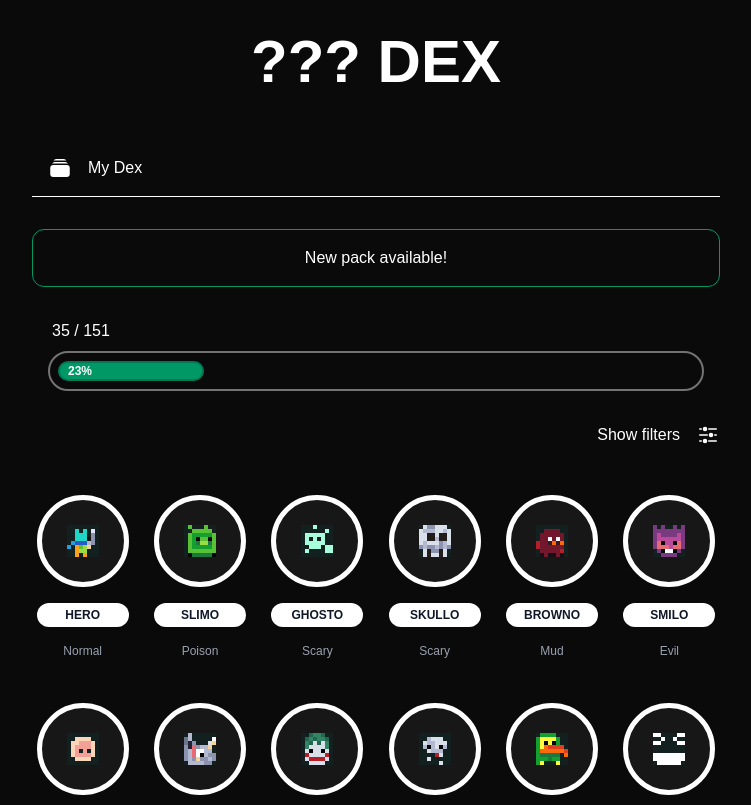
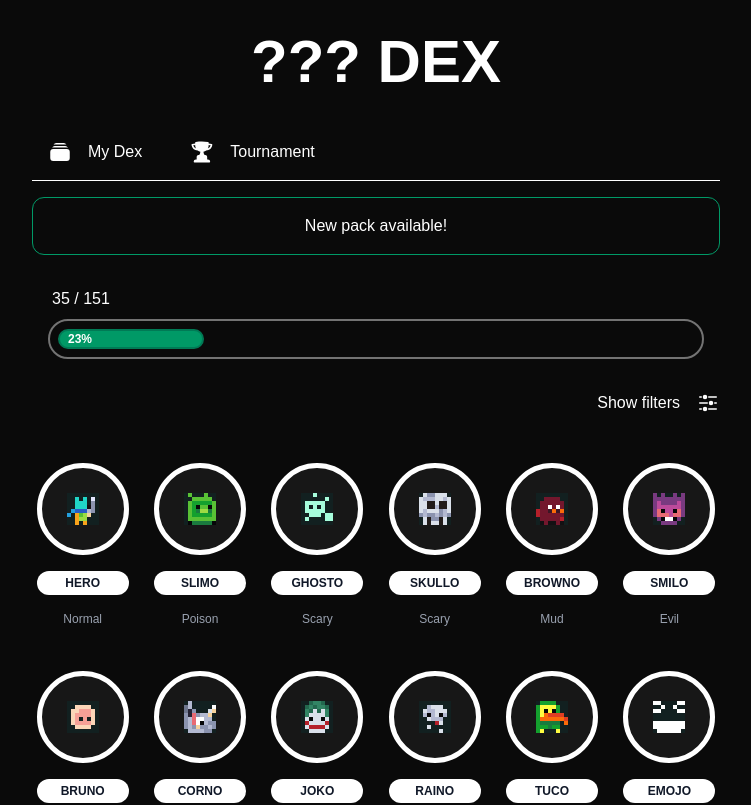
Before and after one commit to trick0/ny2u-dex, a Vue app: page / in a window 1280 px wide. Shown: the top 805 px of the page, without its empty margins (264-1015 px from the left). Built offline with nearby package versions, Linux system fonts and the light colour scheme.

Commit message:
added tournament; back button

```diff
--- a/src/Views/MainView.vue
+++ b/src/Views/MainView.vue
@@ -1,11 +1,13 @@
 <template>
     <div>
-        <RouterLink :to="'my'">
-            <div class="mb-8 m-auto flex p-4 border-b cursor-pointer">
-                <RectangleStackIcon class="size-6 mr-4" />
-                My Dex
-            </div>
-        </RouterLink>
+        <div class="flex border-b">
+            <RouterLink v-for="route of routes" :to="route.to">
+                <div class="mb-4 m-auto flex px-4 mr-4 cursor-pointer">
+                    <component :is="route.icon" class="size-6 mr-4" />
+                    {{ route.label }}
+                </div>
+            </RouterLink>
+        </div>
         <Pack />
         <Completion />
         <SearchBar />
@@ -17,6 +19,11 @@ import BouncerList from '@/components/BouncerList.vue';
 import Completion from '@/components/Completion.vue';
 import Pack from '@/components/Pack.vue';
 import SearchBar from '@/components/SearchBar.vue';
-import { RectangleStackIcon } from '@heroicons/vue/24/solid';
+import { RectangleStackIcon, TrophyIcon } from '@heroicons/vue/24/solid';
 import type { RouterLink } from 'vue-router';
+
+const routes = [
+    { label: 'My Dex', to: 'my', icon: RectangleStackIcon },
+    { label: 'Tournament', to: 'tournament', icon: TrophyIcon }
+]
 </script>
--- a/src/Views/MyDexView.vue
+++ b/src/Views/MyDexView.vue
@@ -1,11 +1,6 @@
 <template>
     <div class="mydex-container">
-        <RouterLink :to="'/'">
-            <div @click="dexVisibility = true" class="mb-8 m-auto flex p-4 border-b cursor-pointer">
-                <ArrowLeftCircleIcon class="size-6 mr-4" />
-                Back
-            </div>
-        </RouterLink>
+        <BackButton />
 
         <div class="m-auto">
             <div
@@ -17,10 +12,10 @@
     </div>
 </template>
 <script setup lang="ts">
+import BackButton from '@/components/BackButton.vue';
 import type { BouncerType } from '@/models/models';
 import { useBouncerStore } from '@/stores/bouncer';
 import { usePackStore } from '@/stores/pack';
-import { ArrowLeftCircleIcon } from '@heroicons/vue/24/solid';
 import { computed, onMounted, ref, watch } from 'vue';
 import Bouncer from '../components/Bouncer.vue';
 const packStore = usePackStore();
--- /dev/null
+++ b/src/Views/Tournament.vue
@@ -0,0 +1,13 @@
+<template>
+    <div class="mydex-container">
+        <BackButton />
+
+        <div class="m-auto border">
+            <Tournament />
+        </div>
+    </div>
+</template>
+<script setup lang="ts">
+import BackButton from '@/components/BackButton.vue';
+import Tournament from '@/components/Tournament.vue';
+</script>
--- /dev/null
+++ b/src/components/BackButton.vue
@@ -0,0 +1,14 @@
+<template>
+    <RouterLink :to="'/'">
+        <div class="mb-4 pb-4 m-auto flex px-4 mr-4 cursor-pointer border-b">
+            <ArrowLeftCircleIcon class="size-6 mr-4" />
+            Back
+        </div>
+    </RouterLink>
+</template>
+
+<script setup lang="ts">
+import { ArrowLeftCircleIcon } from '@heroicons/vue/24/solid';
+
+
+</script>
--- /dev/null
+++ b/src/components/Tournament.vue
@@ -0,0 +1,6 @@
+<template>
+    <iframe src="https://challonge.com/ntyy_thebounce_1/module" width="100%" height="500" frameborder="0"
+        scrolling="auto" allowtransparency="true"></iframe>
+</template>
+<script setup lang="ts">
+</script>
--- a/src/router/index.ts
+++ b/src/router/index.ts
@@ -1,16 +1,24 @@
 import MainView from '@/Views/MainView.vue'
 import MyDex from '@/Views/MyDexView.vue'
+import Tournament from '@/Views/Tournament.vue'
 import { createRouter, createWebHistory } from 'vue-router'
 
 const router = createRouter({
   history: createWebHistory(import.meta.env.BASE_URL),
-  routes: [{
-    path: "/my",
-    component: MyDex
-  }, {
-    path: "/",
-    component: MainView
-  }],
+  routes: [
+    {
+      path: "/",
+      component: MainView
+    },
+    {
+      path: "/my",
+      component: MyDex
+    },
+    {
+      path: "/tournament",
+      component: Tournament
+    }
+  ],
 })
 
 export default router
```
